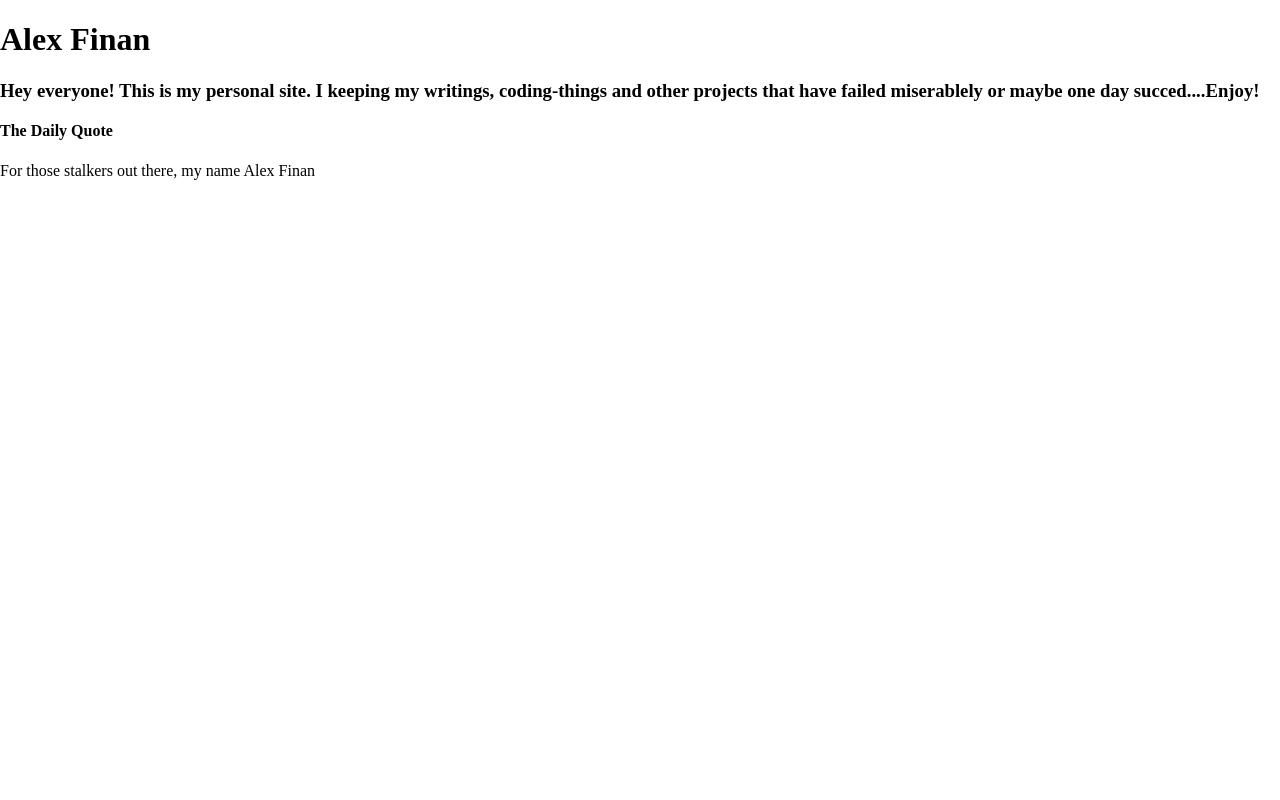
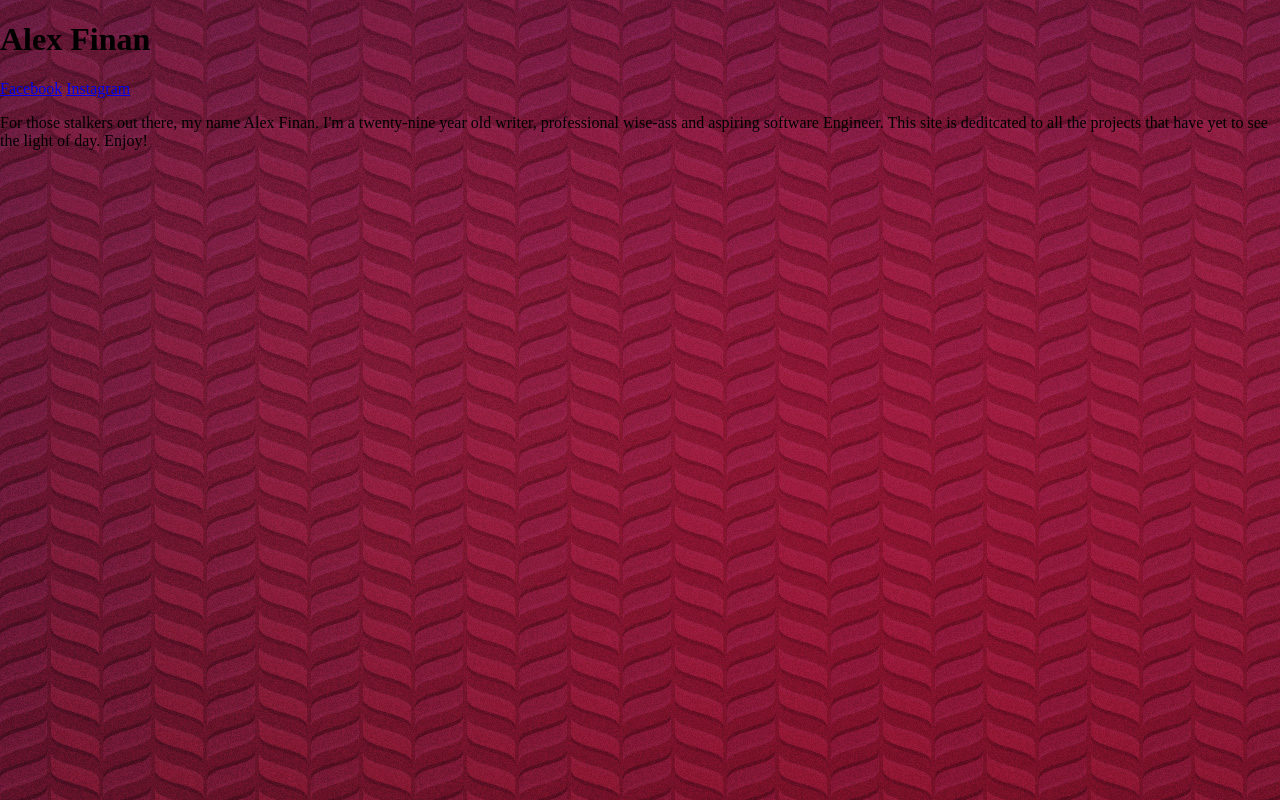
Before and after one commit to GitRonin718/Personal-Site, a plain HTML site: page index.html in a window 1280 px wide. Drawn offline with nearby package versions, Linux system fonts and the light colour scheme.

Commit message:
added to index/css and add background pic

```diff
--- a/css/style.css
+++ b/css/style.css
@@ -0,0 +1,3 @@
+body{
+	background: url(../images/Elegant_Background-16.jpg);
+}
--- a/index.html
+++ b/index.html
@@ -12,20 +12,19 @@
 	<section class="wrappper1">
 	<header>
 		<h1>Alex Finan</h1>
-		<h3> Hey everyone! This is my personal site. I keeping my writings, coding-things and other projects that have failed miserablely or maybe one day succed....Enjoy!</h3>
+	<section class="Social">
+		<a href="#">Facebook</a>
+		<a href="#">Instagram</a>
+	</section>
 	</header>
 
 <!-- MOVE TO TOP RIGHT OF THE SCREEN AND USE FONT FOR NAME-->
 
-	<aside class="middle-left">
-		<h4>
-			The Daily Quote
-		</h4></aside>
+	<aside class="Bio">
 		<p>
-			For those stalkers out there, my name Alex Finan
+		For those stalkers out there, my name Alex Finan. I'm a twenty-nine year old writer, professional wise-ass and aspiring software Engineer. This site is deditcated to all the projects that have yet to see the light of day. Enjoy!
 		</p>
-
-
+	</aside>
 	</section> <!-- Wrapper -->
 </body>
 </html>
```
Also changed, not shown: images/Elegant_Background-16.jpg (added).
